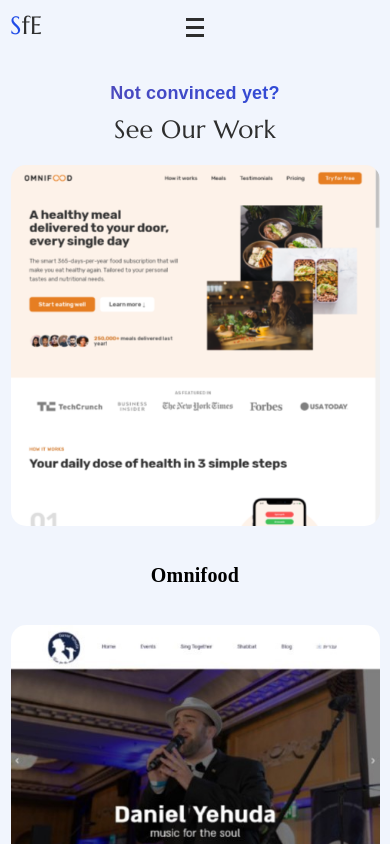
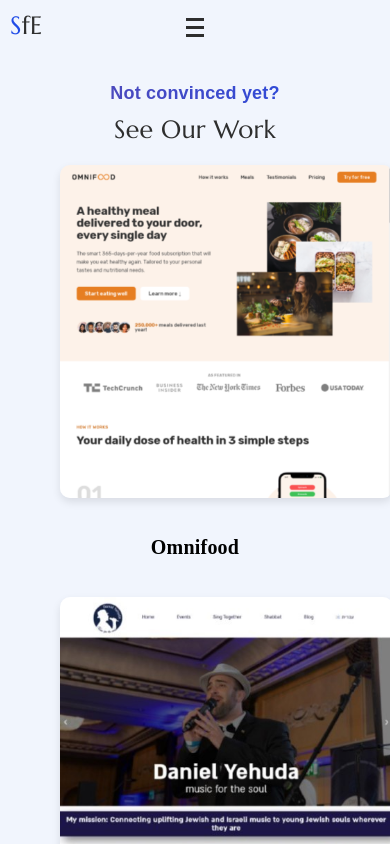
Before and after one commit to lionsgrandson/sites_for_everyone5.0, a React (Create React App) app: page /portfolio in a window 390 px wide. Shown: the top 844 px of the page. Built offline with nearby package versions, Linux system fonts and the light colour scheme.

Commit message:
style(porfolio): responsive design

```diff
--- a/src/pages/portoflio.css
+++ b/src/pages/portoflio.css
@@ -45,7 +45,6 @@
   -webkit-background-clip: text;
   -webkit-text-fill-color: transparent;
   margin: 1rem auto;
-  /* padding: 0 1rem; */
   width: 100%;
 }
 
@@ -77,3 +76,18 @@
     font-size: 1.8rem;
   }
 }
+
+/* Additional Styles for Image Responsiveness */
+.imgArrdiv img {
+  width: 100%;
+  max-width: 300px; /* Set a maximum width for larger screens */
+  height: auto;
+  border-radius: 10px;
+  box-shadow: 0 4px 8px rgba(0, 0, 0, 0.1);
+}
+
+@media (max-width: 480px) {
+  .imgArrdiv img {
+    max-width: 90%; /* Reduce max width for smaller screens */
+  }
+}
```
